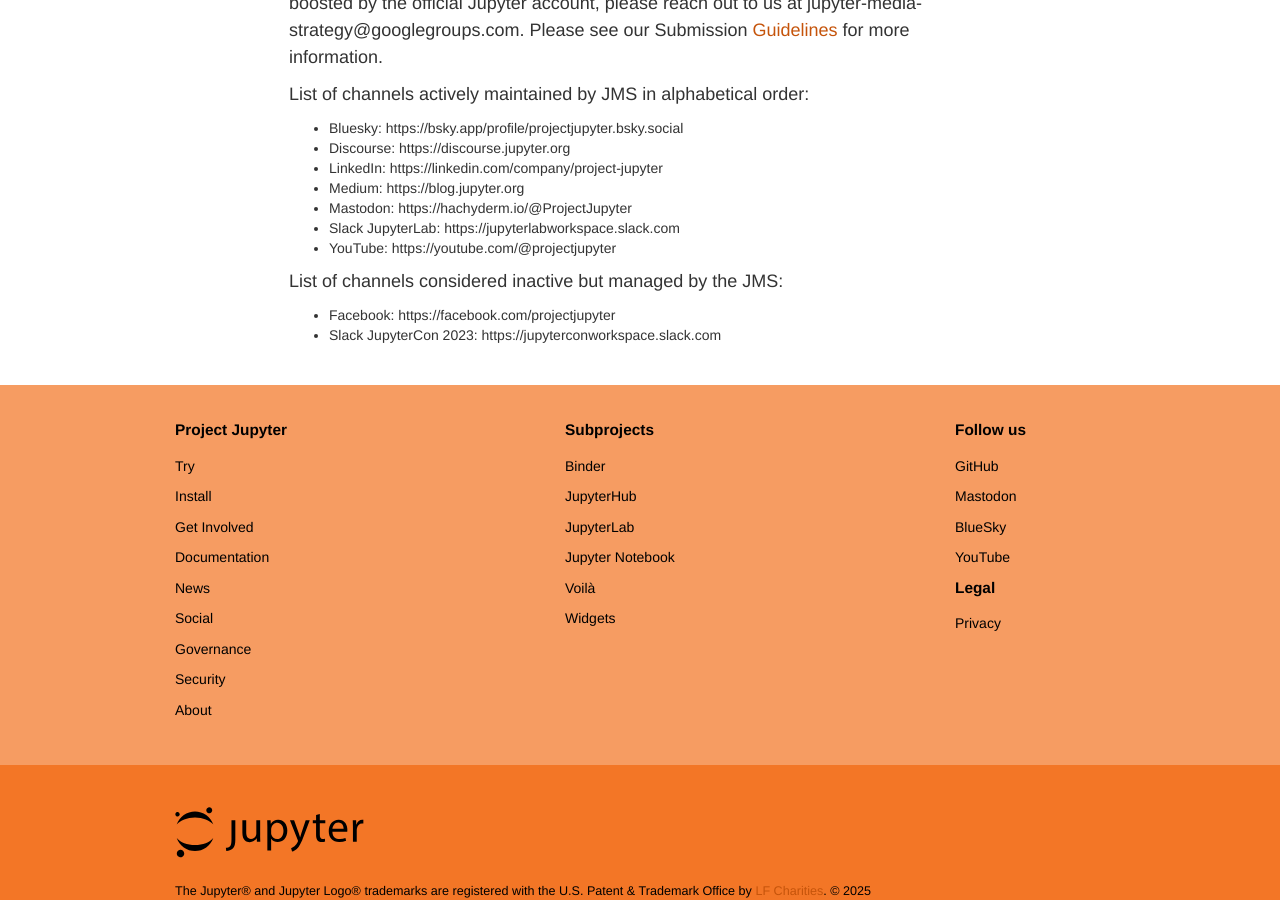
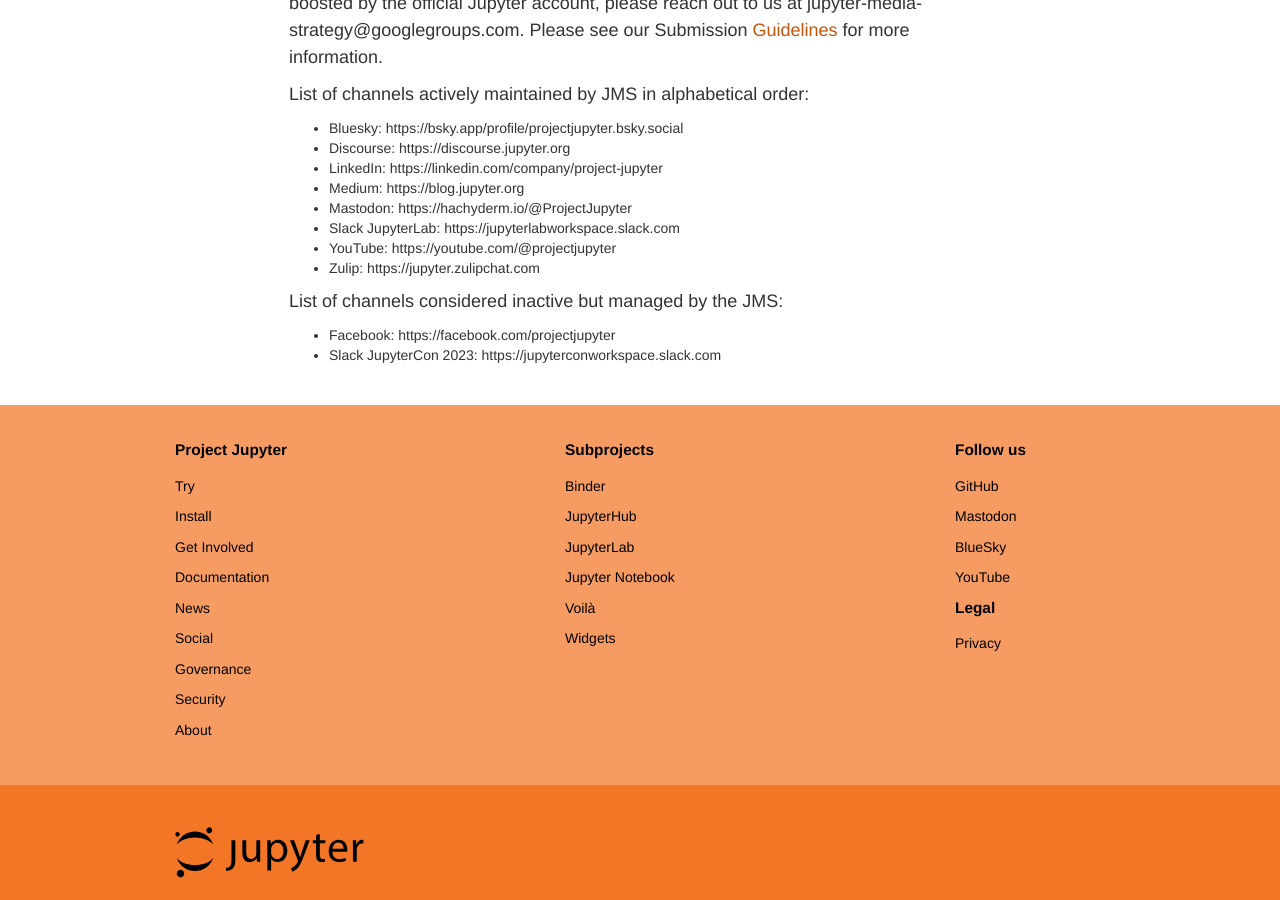
Before and after one commit to jupyter/jupyter.github.io, a Jekyll site: the page built from social.md, in a window 1280 px wide and 900 px high, scrolled down 986 px. Built offline with Jekyll 4.4.1, drawn with Linux system fonts in a browser that asks for light colours; comment, search, counter and statistics services are not loaded; some of the changed lines change nothing that is shown.

Commit message:
Add zulip and deduplicate BlueSky (#781)
Co-authored-by: Paul Ivanov <pi@berkeley.edu>

```diff
--- a/social.md
+++ b/social.md
@@ -27,6 +27,7 @@
 - Mastodon:  https://hachyderm.io/@ProjectJupyter
 - Slack JupyterLab: https://jupyterlabworkspace.slack.com
 - YouTube: https://youtube.com/@projectjupyter
+- Zulip: https://jupyter.zulipchat.com
 
 
 List of channels considered inactive but managed by the JMS:
```
